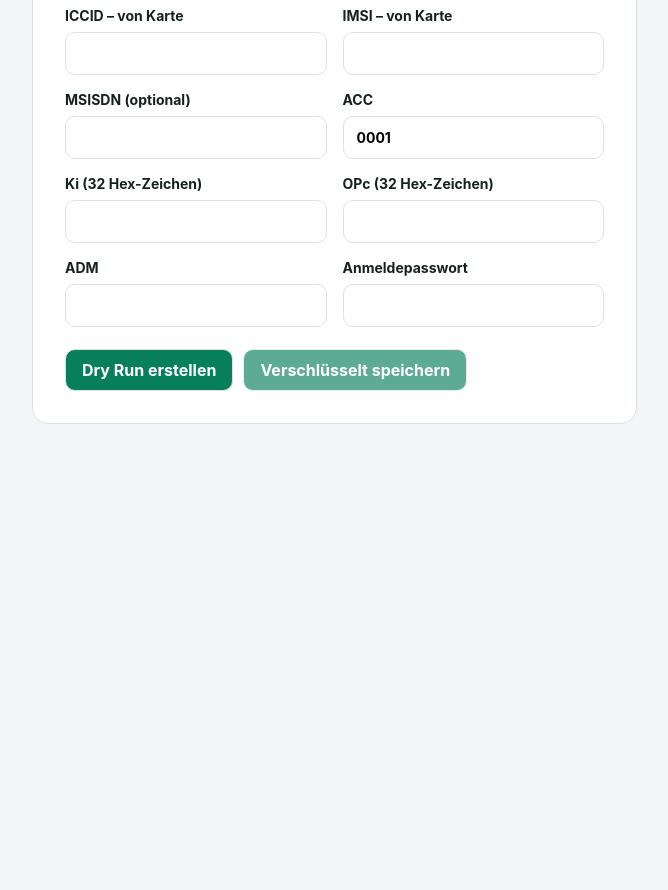
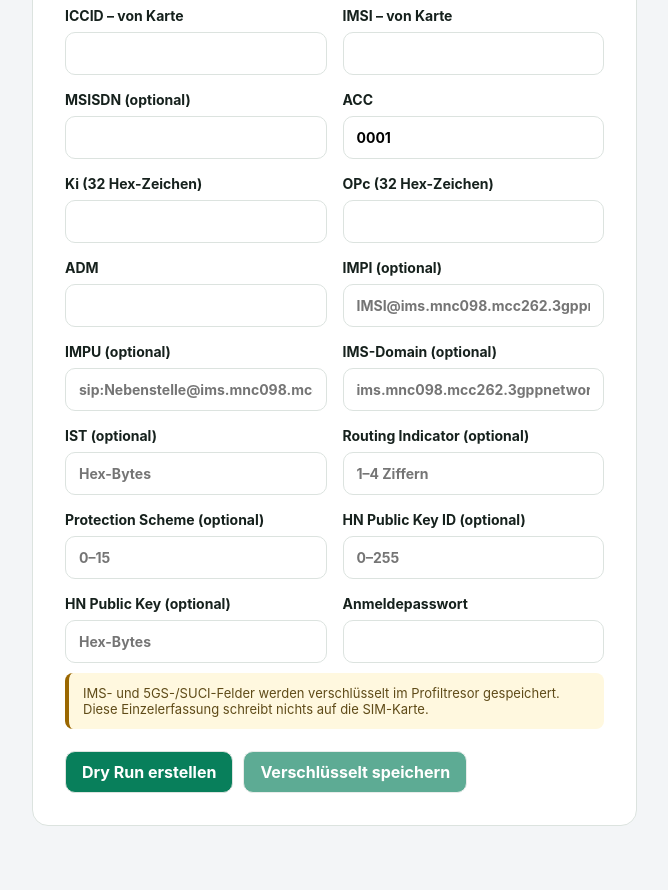
Before and after one commit to MalteHah/sim-admin, a Python web app: template app/frontend/templates/provisioning.html in a window 1280 px wide. Shown: the part 452-1342 px from the top of the page, without its empty margins (48-716 px from the left). Before the commit the page ends 876 px from the top, so only its background shows below. Run offline with Jinja, Linux system fonts and the light colour scheme; the template is opened without the code that fills it, so the values that code supplies are empty.

Commit message:
Add optional profiles to single-card entry

```diff
--- a/app/frontend/static/provisioning.js
+++ b/app/frontend/static/provisioning.js
@@ -27,6 +27,24 @@ function escapeHtml(value) {
   return element.innerHTML;
 }
 
+function optionalNumber(values, name) {
+  const value = values.get(name);
+  return value === "" ? null : Number(value);
+}
+
+function profileFields(values) {
+  return {
+    iccid: values.get("iccid"), imsi: values.get("imsi"), msisdn: values.get("msisdn") || null,
+    acc: values.get("acc"), ki: values.get("ki"), opc: values.get("opc"), adm: values.get("adm"),
+    impi: values.get("impi") || null, impu: values.get("impu") || null,
+    ims_domain: values.get("ims_domain") || null, ist: values.get("ist") || null,
+    routing_indicator: values.get("routing_indicator") || null,
+    protection_scheme: optionalNumber(values, "protection_scheme"),
+    hn_public_key_id: optionalNumber(values, "hn_public_key_id"),
+    hn_public_key: values.get("hn_public_key") || null,
+  };
+}
+
 form.addEventListener("submit", async (event) => {
   event.preventDefault();
   errorMessage.hidden = true;
@@ -36,15 +54,7 @@ form.addEventListener("submit", async (event) => {
     const response = await fetch("/api/v1/provisioning/preview", {
       method: "POST",
       headers: { "Content-Type": "application/json" },
-      body: JSON.stringify({
-        iccid: values.get("iccid"),
-        imsi: values.get("imsi"),
-        msisdn: values.get("msisdn") || null,
-        acc: values.get("acc"),
-        ki: values.get("ki"),
-        opc: values.get("opc"),
-        adm: values.get("adm"),
-      }),
+      body: JSON.stringify(profileFields(values)),
     });
     const preview = await response.json();
     if (!response.ok) throw new Error("Eingaben sind unvollständig oder ungültig.");
@@ -107,8 +117,7 @@ saveButton.addEventListener("click", async () => {
   if (!form.reportValidity()) return;
   saveButton.disabled = true;
   const values = new FormData(form);
-  const payload = {reader_index: 0, verify_card: captureMode === "card", iccid: values.get("iccid"), imsi: values.get("imsi"), msisdn: values.get("msisdn") || null,
-    acc: values.get("acc"), ki: values.get("ki"), opc: values.get("opc"), adm: values.get("adm"), password: values.get("password")};
+  const payload = {...profileFields(values), reader_index: 0, verify_card: captureMode === "card", password: values.get("password")};
   try {
     const response = await fetch("/api/v1/profiles/single", {method: "POST", headers: {"Content-Type": "application/json", "Cache-Control": "no-store"}, body: JSON.stringify(payload), cache: "no-store"});
     const result = await response.json();
--- a/app/frontend/templates/provisioning.html
+++ b/app/frontend/templates/provisioning.html
@@ -5,7 +5,7 @@
     <meta name="viewport" content="width=device-width, initial-scale=1">
     <title>Einzelkarte – SIM-Admin</title>
     <link rel="stylesheet" href="/static/dashboard.css?v=20260818-19">
-    <script src="/static/provisioning.js?v=20260818-19" defer></script>
+    <script src="/static/provisioning.js?v=20260820-20" defer></script>
   </head>
   <body>
     <header class="topbar">
@@ -31,8 +31,17 @@
               <label>Ki (32 Hex-Zeichen)<input name="ki" type="password" minlength="32" maxlength="32" required></label>
               <label>OPc (32 Hex-Zeichen)<input name="opc" type="password" minlength="32" maxlength="32" required></label>
               <label>ADM<input name="adm" type="password" minlength="4" maxlength="32" required></label>
+              <label>IMPI (optional)<input name="impi" maxlength="255" placeholder="IMSI@ims.mnc098.mcc262.3gppnetwork.org"></label>
+              <label>IMPU (optional)<input name="impu" maxlength="255" placeholder="sip:Nebenstelle@ims.mnc098.mcc262.3gppnetwork.org"></label>
+              <label>IMS-Domain (optional)<input name="ims_domain" maxlength="253" placeholder="ims.mnc098.mcc262.3gppnetwork.org"></label>
+              <label>IST (optional)<input name="ist" pattern="(?:[0-9A-Fa-f]{2})+" placeholder="Hex-Bytes"></label>
+              <label>Routing Indicator (optional)<input name="routing_indicator" inputmode="numeric" maxlength="4" pattern="[0-9]{1,4}" placeholder="1–4 Ziffern"></label>
+              <label>Protection Scheme (optional)<input name="protection_scheme" type="number" min="0" max="15" placeholder="0–15"></label>
+              <label>HN Public Key ID (optional)<input name="hn_public_key_id" type="number" min="0" max="255" placeholder="0–255"></label>
+              <label>HN Public Key (optional)<input name="hn_public_key" pattern="(?:[0-9A-Fa-f]{2})+" placeholder="Hex-Bytes"></label>
               <label>Anmeldepasswort<input name="password" type="password" autocomplete="current-password" required></label>
             </div>
+            <p class="immutable-note">IMS- und 5GS-/SUCI-Felder werden verschlüsselt im Profiltresor gespeichert. Diese Einzelerfassung schreibt nichts auf die SIM-Karte.</p>
             <p id="preview-error" class="form-error" role="alert" hidden></p>
             <div class="single-card-actions"><button type="submit">Dry Run erstellen</button><button id="save-single-profile" type="button" disabled>Verschlüsselt speichern</button></div>
           </form>
```
Also changed, not shown: tests/test_provisioning.py (+21 -0 lines).
